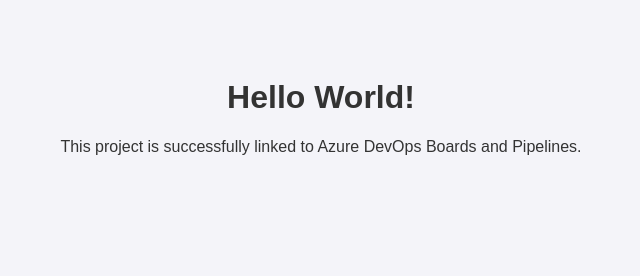
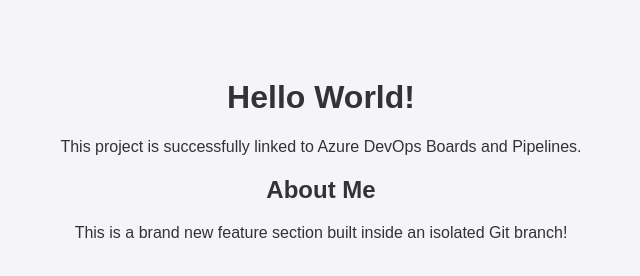
Before and after one commit to Sai2025406/Azure-Dev-Ops, a plain HTML site: page index.html in a window 1280 px wide. Shown: the whole page, without its empty margins (319-959 px from the left). Drawn offline with Linux system fonts and the light colour scheme.

Commit message:
Added About Me section

```diff
--- a/index.html
+++ b/index.html
@@ -15,5 +15,7 @@
 <body>
     <h1>Hello World!</h1>
     <p>This project is successfully linked to Azure DevOps Boards and Pipelines.</p>
+   <h2>About Me</h2>
+<p>This is a brand new feature section built inside an isolated Git branch!</p>
 </body>
 </html>
```
